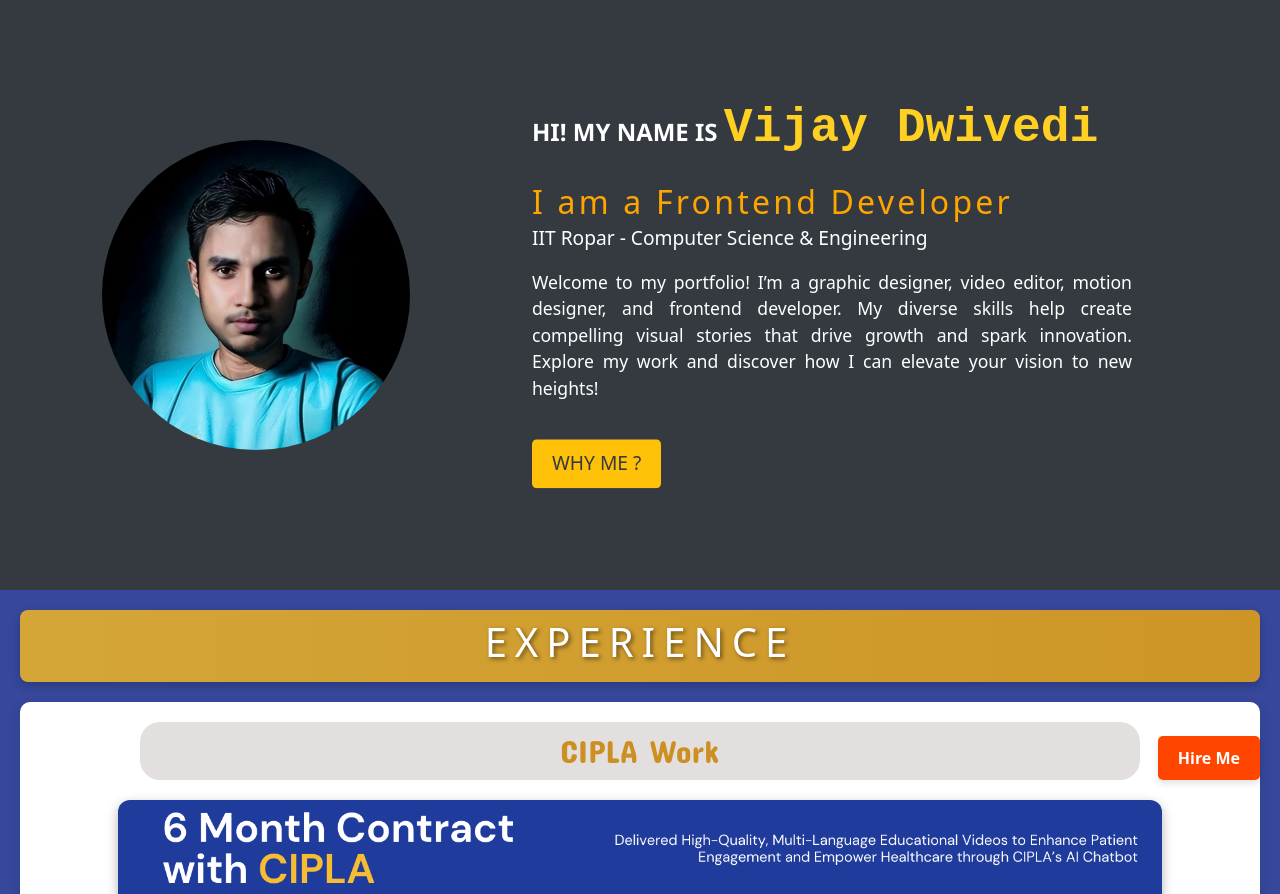
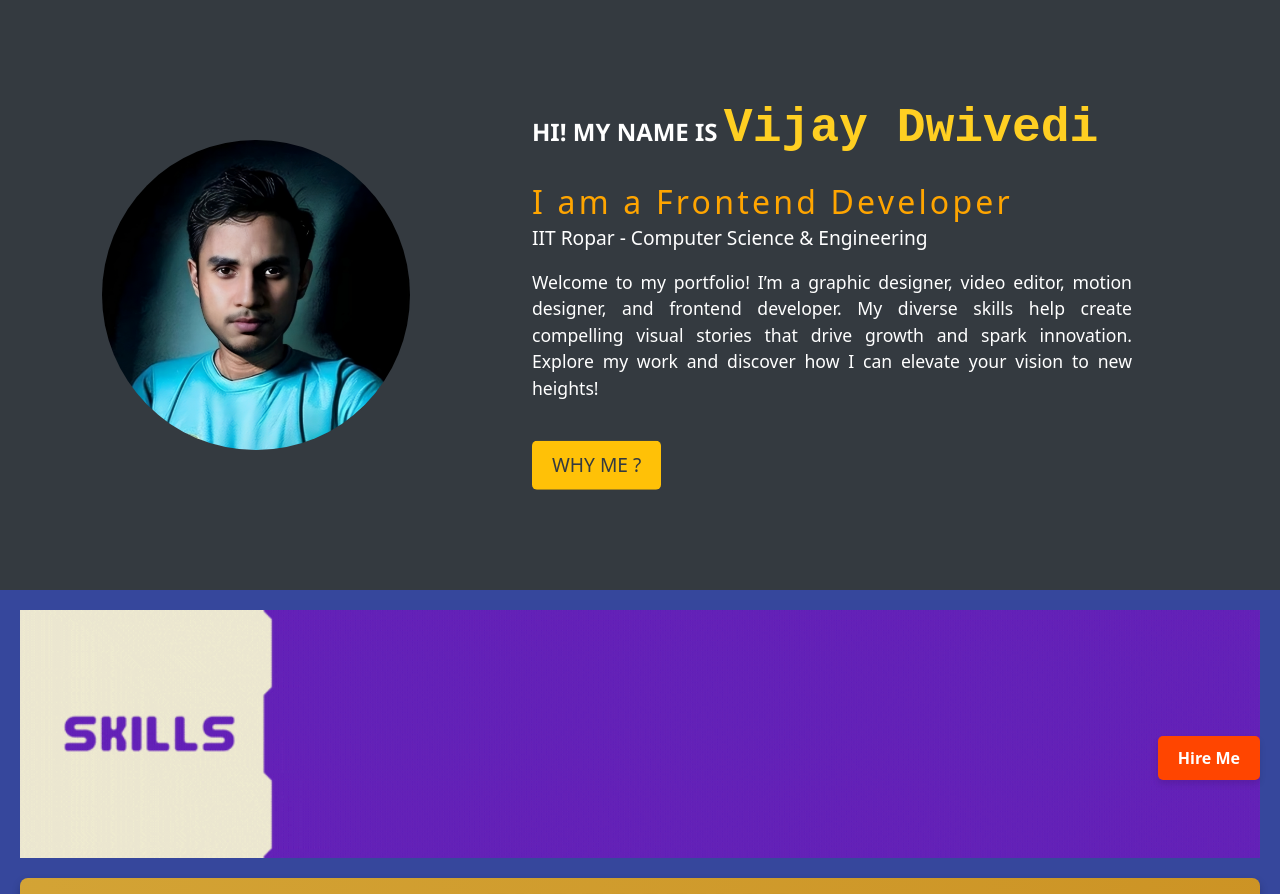
Before and after one commit to Vijaydwivedi10/Video_Portfolio, a React (Create React App) app: page / in a window 1280 px wide. Shown: the top 894 px of the page. Built offline with nearby package versions, Linux system fonts and the light colour scheme.

Commit message:
commit-9

```diff
--- a/src/components/Portfolio.js
+++ b/src/components/Portfolio.js
@@ -26,6 +26,7 @@ import Graphics_11 from '../ImagesVideos/Graphics_11.png';
 import Before_After from '../ImagesVideos/Before_After.jpg';
 import Motion from '../ImagesVideos/Motion.jpg';
 import GKroop from '../ImagesVideos/GKroop.png';
+import Skills from '../ImagesVideos/Skills.gif';
 
 
 function Portfolio() {
@@ -39,6 +40,15 @@ function Portfolio() {
 
     return (
         <section id="portfolio" className="portfolio">
+            {/*SKILLS*/}
+            <div className='skills'>
+            <img
+            src={Skills}
+            alt="Skills"
+            className="skills-gif"
+            />
+
+            </div>
             {/* Main heading */}
             <div className="main-heading">
                 <h1>EXPERIENCE</h1>
--- a/src/css/Portfolio.css
+++ b/src/css/Portfolio.css
@@ -210,3 +210,14 @@
         width: 120%; /* Make the image larger on small devices */
     }
 }
+
+
+.skills {
+    width: 100%;       /* Full width of the parent container */
+    margin-bottom: 20px; /* Adjust margin as needed */
+}
+
+.skills-gif {
+    width: 100%;       /* Full width of the skills div */
+    height: auto;      /* Automatically adjusts the height to maintain aspect ratio */
+}
```
Also changed, not shown: src/ImagesVideos/Skills.gif (added).
